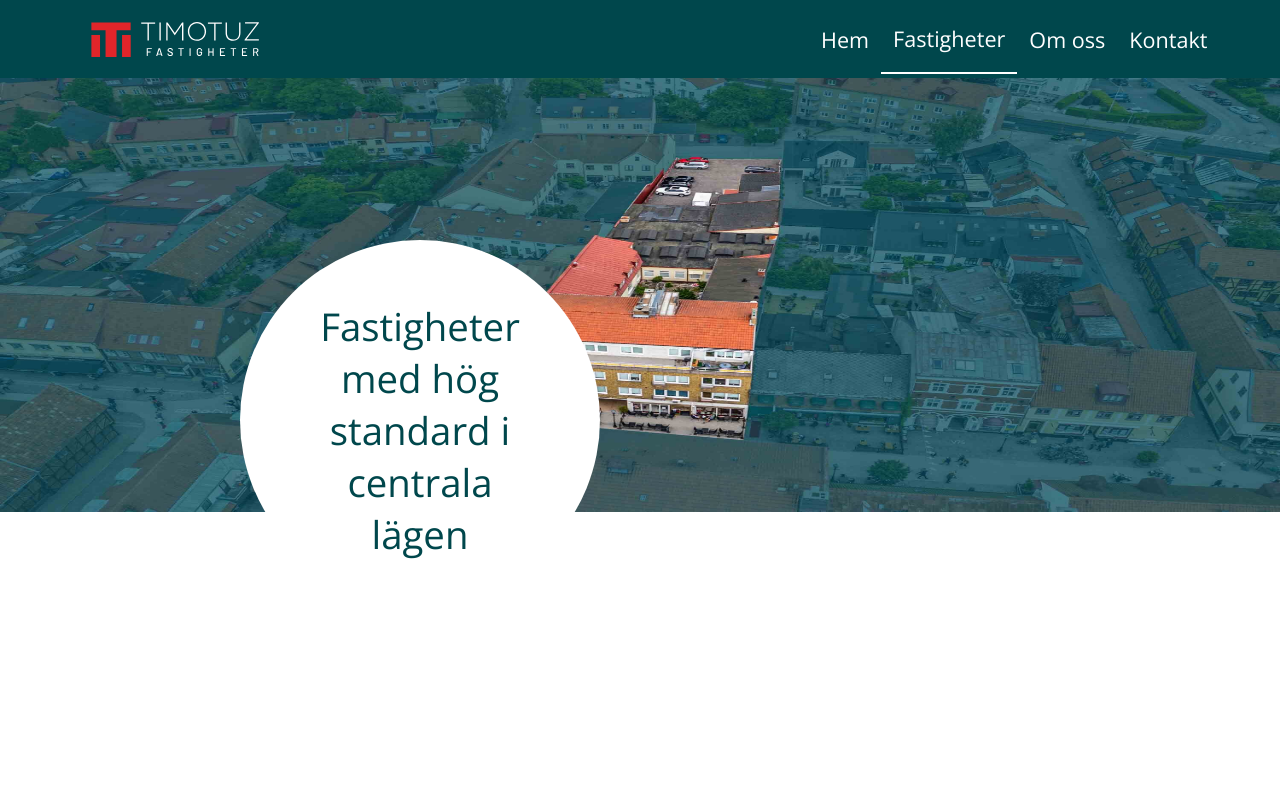
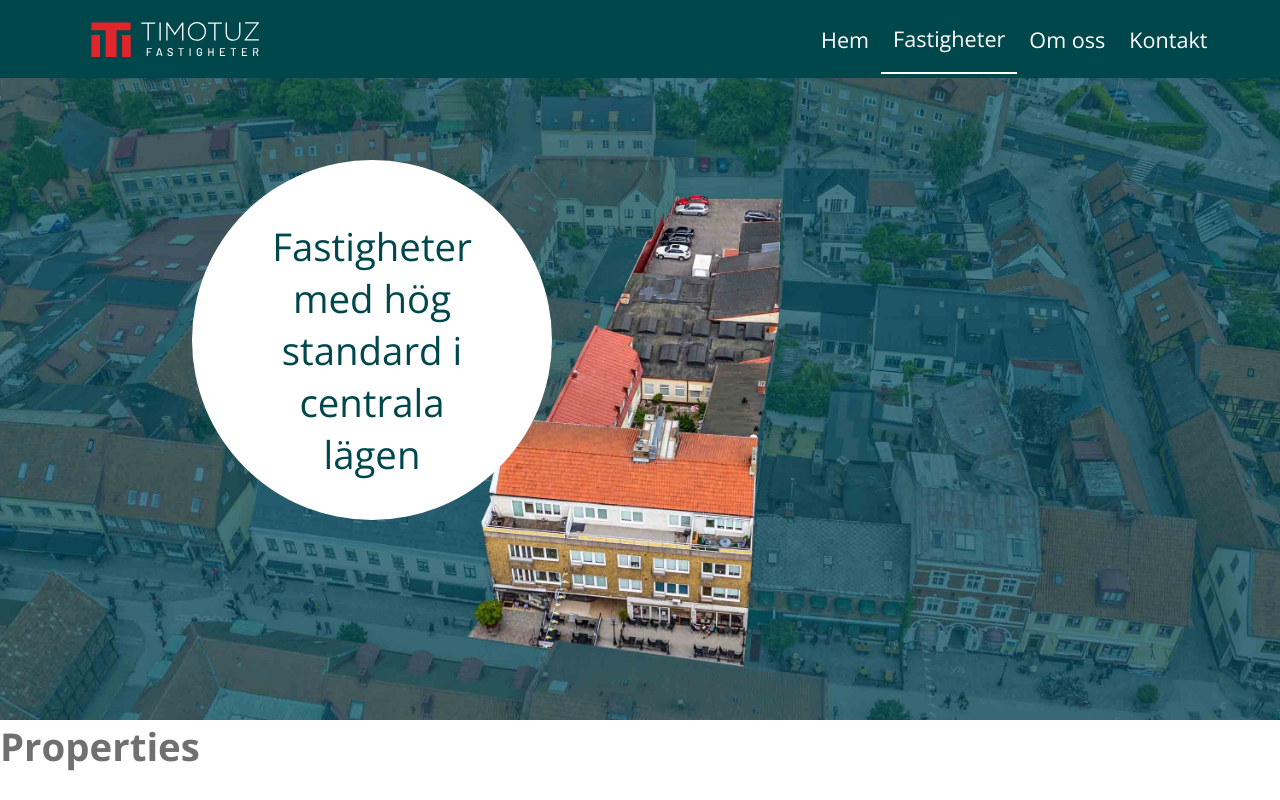
Before and after one commit to hop-technology/timotuz_website, a Next.js app: page /properties in a window 1280 px wide. Built offline with nearby package versions, Linux system fonts and the light colour scheme.

Commit message:
fixes styling on hero section for desktop view

```diff
--- a/components/HeroSection.jsx
+++ b/components/HeroSection.jsx
@@ -6,8 +6,10 @@ const HeroSection = () => {
       <div className='hero_section__text'>
         <h1>Fastigheter med hög standard i centrala lägen</h1>
       </div>
-      <div className='hero_section__image'>
-        <Image src='/fastigheter_hero.jpg' width={4000} height={1600} />
+      <div className='hero_section__image_container'>
+        <div className='hero_section__image_container--image'>
+          <Image src='/fastigheter_hero.jpg' layout='fill' />
+        </div>
       </div>
     </div>
   )
--- a/pages/properties.js
+++ b/pages/properties.js
@@ -1,10 +1,15 @@
-import HeroSection from "../components/HeroSection"
+import HeroSection from '../components/HeroSection'
 
 const properties = () => {
   return (
-    <div className="properties">
+    <>
       <HeroSection />
-    </div>
+      <div className='properties'>
+        <div>
+          <h1>Properties</h1>
+        </div>
+      </div>
+    </>
   )
 }
 
--- a/sass/components/_heroSection.scss
+++ b/sass/components/_heroSection.scss
@@ -1,4 +1,21 @@
 .hero_section {
+
+    &__image_container {
+
+        width: 100%;
+        height: 90vh;
+
+        &--image {
+            position: relative;
+            height: 100%;
+            width: 100%;
+
+            span > img {
+                object-fit: cover;
+            }
+        }
+    }
+
 
     &__text {
         display: flex;
@@ -8,8 +25,8 @@
         border-radius: 50%;
         width: 30rem;
         height: 30rem;
-        margin-top: 20rem;
-        margin-left: 20rem;
+        top: 20%;
+        left: 15%;
         z-index: 1;
 
         h1 {
--- a/styles/style.css
+++ b/styles/style.css
@@ -55,6 +55,18 @@ body {
   color: #707070;
 }
 
+.hero_section__image_container {
+  width: 100%;
+  height: 90vh;
+}
+.hero_section__image_container--image {
+  position: relative;
+  height: 100%;
+  width: 100%;
+}
+.hero_section__image_container--image span > img {
+  object-fit: cover;
+}
 .hero_section__text {
   display: flex;
   justify-content: center;
@@ -63,8 +75,8 @@ body {
   border-radius: 50%;
   width: 30rem;
   height: 30rem;
-  margin-top: 20rem;
-  margin-left: 20rem;
+  top: 20%;
+  left: 15%;
   z-index: 1;
 }
 .hero_section__text h1 {
```
Also changed, not shown: 1 other file (tests, documents, lock files or other folders).
